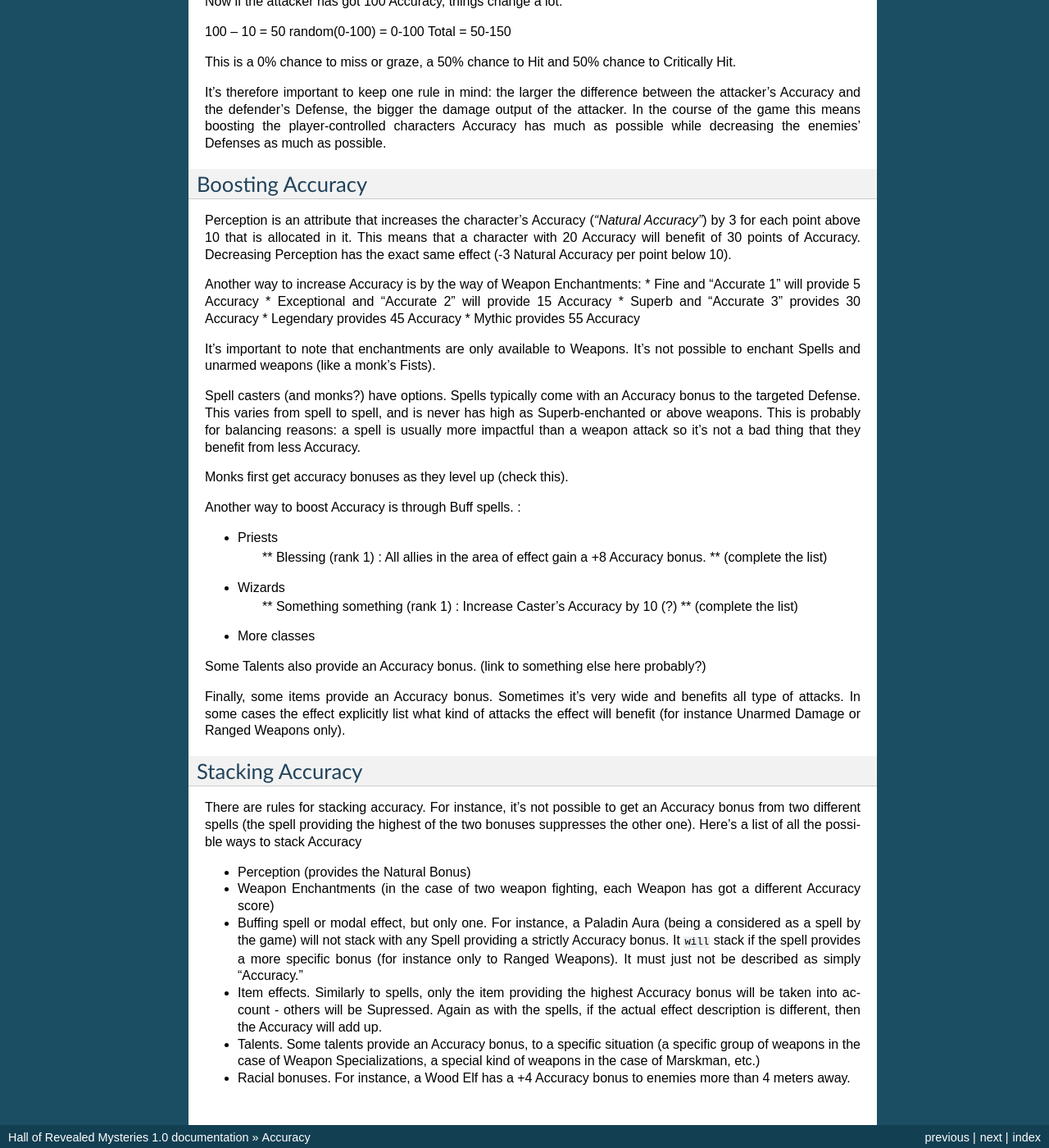
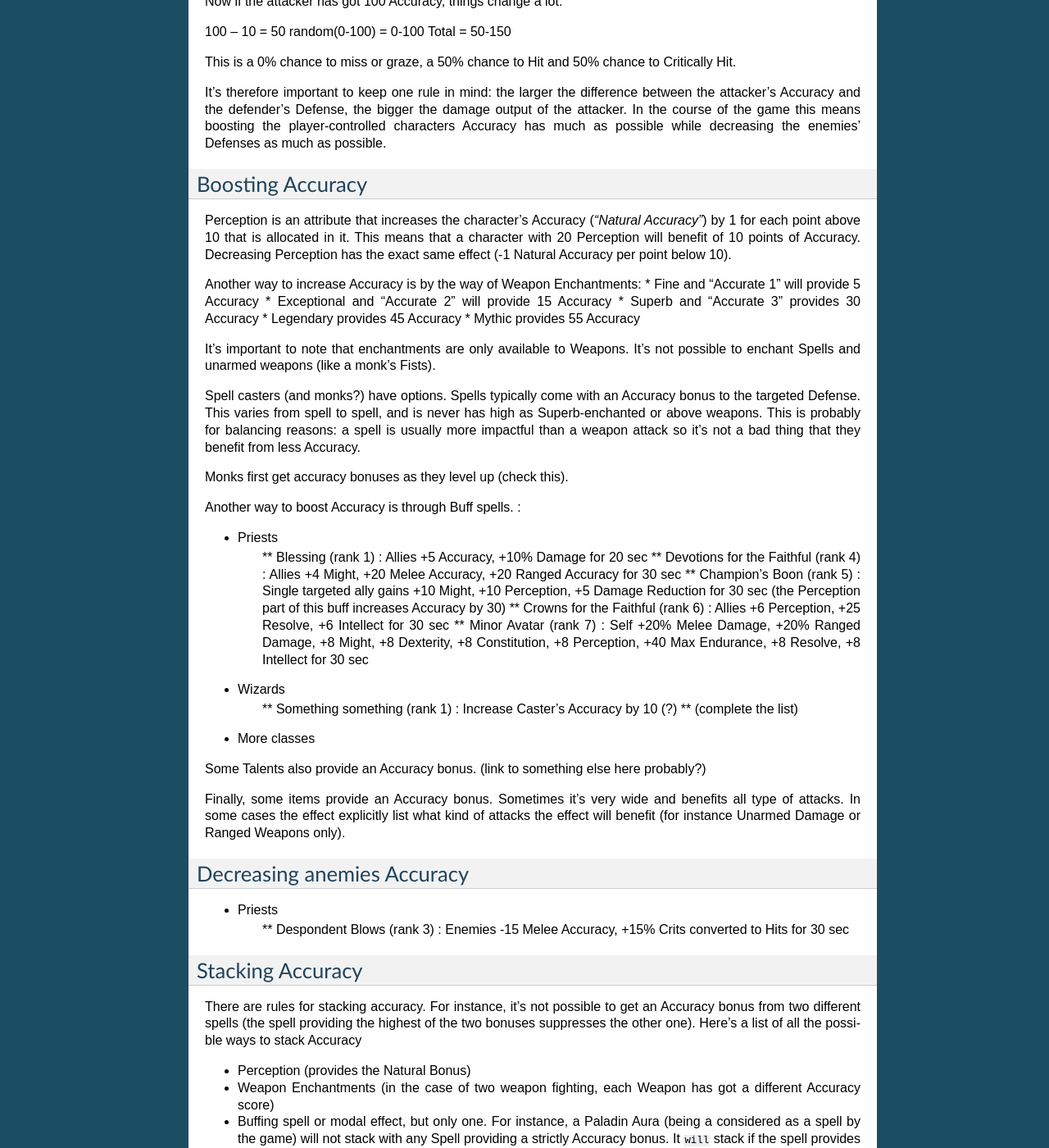
Before and after one commit to acastaner/waelites, a Sphinx documentation site: the page built from source/accuracy.rst, in a window 1280 px wide and 1400 px high, scrolled down 779 px. Shown: the whole window at 82% size. Built offline with Sphinx 7.4.7, drawn with Linux system fonts in a browser that asks for light colours; some of the changed text lies outside the part shown.

Commit message:
Updated a few things about Accuracy, also added Priest spells to accuracy.rst

```diff
--- a/source/accuracy.rst
+++ b/source/accuracy.rst
@@ -40,7 +40,7 @@ It’s therefore important to keep one rule in mind: the larger the difference b
 Boosting Accuracy
 ^^^^^^^^^^^^^^^^^
 
-Perception is an attribute that increases the character’s Accuracy (`“Natural Accuracy”`) by 3 for each point above 10 that is allocated in it. This means that a character with 20 Accuracy will benefit of 30 points of Accuracy. Decreasing Perception has the exact same effect (-3 Natural Accuracy per point below 10).
+Perception is an attribute that increases the character’s Accuracy (`“Natural Accuracy”`) by 1 for each point above 10 that is allocated in it. This means that a character with 20 Perception will benefit of 10 points of Accuracy. Decreasing Perception has the exact same effect (-1 Natural Accuracy per point below 10).
 
 Another way to increase Accuracy is by the way of Weapon Enchantments:
 * Fine and “Accurate 1” will provide 5 Accuracy
@@ -58,8 +58,11 @@ Monks first get accuracy bonuses as they level up (check this).
 Another way to boost Accuracy is through Buff spells. :
 
 * Priests
-    ** Blessing (rank 1) : All allies in the area of effect gain a +8 Accuracy bonus.
-    ** (complete the list)
+    ** Blessing (rank 1) : Allies +5 Accuracy, +10% Damage for 20 sec
+    ** Devotions for the Faithful (rank 4) : Allies +4 Might, +20 Melee Accuracy, +20 Ranged Accuracy for 30 sec
+    ** Champion's Boon (rank 5) : Single targeted ally gains +10 Might, +10 Perception, +5 Damage Reduction for 30 sec (the Perception part of this buff increases Accuracy by 30)
+    ** Crowns for the Faithful (rank 6) : Allies +6 Perception, +25 Resolve, +6 Intellect for 30 sec
+    ** Minor Avatar (rank 7) : Self +20% Melee Damage, +20% Ranged Damage, +8 Might, +8 Dexterity, +8 Constitution, +8 Perception, +40 Max Endurance, +8 Resolve, +8 Intellect for 30 sec
 * Wizards
     ** Something something (rank 1) : Increase Caster's Accuracy by 10 (?)
     ** (complete the list)
@@ -68,6 +71,12 @@ Another way to boost Accuracy is through Buff spells. :
 Some Talents also provide an Accuracy bonus. (link to something else here probably?)
 
 Finally, some items provide an Accuracy bonus. Sometimes it’s very wide and benefits all type of attacks. In some cases the effect explicitly list what kind of attacks the effect will benefit (for instance Unarmed Damage or Ranged Weapons only).
+
+Decreasing anemies Accuracy
+^^^^^^^^^^^^^^^^^^^^^^^^^^^^
+
+* Priests
+    ** Despondent Blows (rank 3) : Enemies -15 Melee Accuracy, +15% Crits converted to Hits for 30 sec
 
 Stacking Accuracy
 ^^^^^^^^^^^^^^^^^
--- a/source/attributes.rst
+++ b/source/attributes.rst
@@ -10,6 +10,8 @@ Constitution
 Perception
 ^^^^^^^^^^^
 
+Any point above 10 allocated in this attribute adds +1 Accuracy to the character.
+
 Dexterity
 ^^^^^^^^^
 
```
